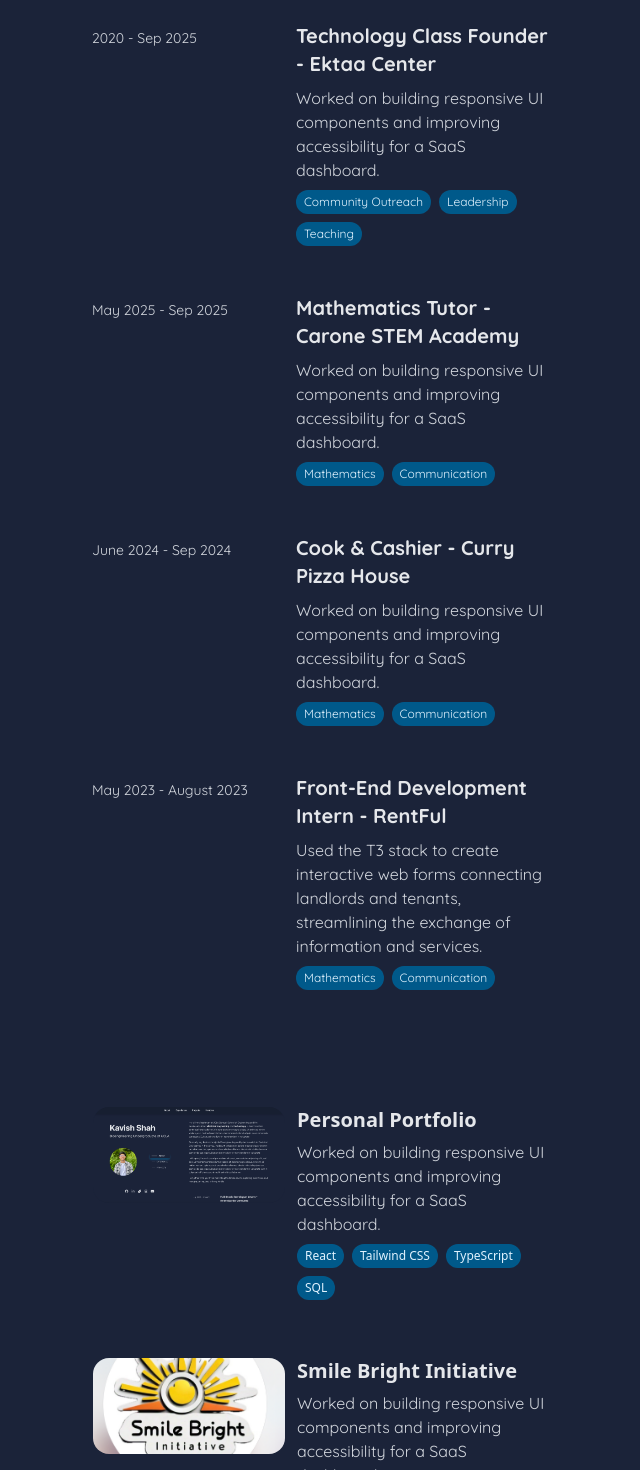
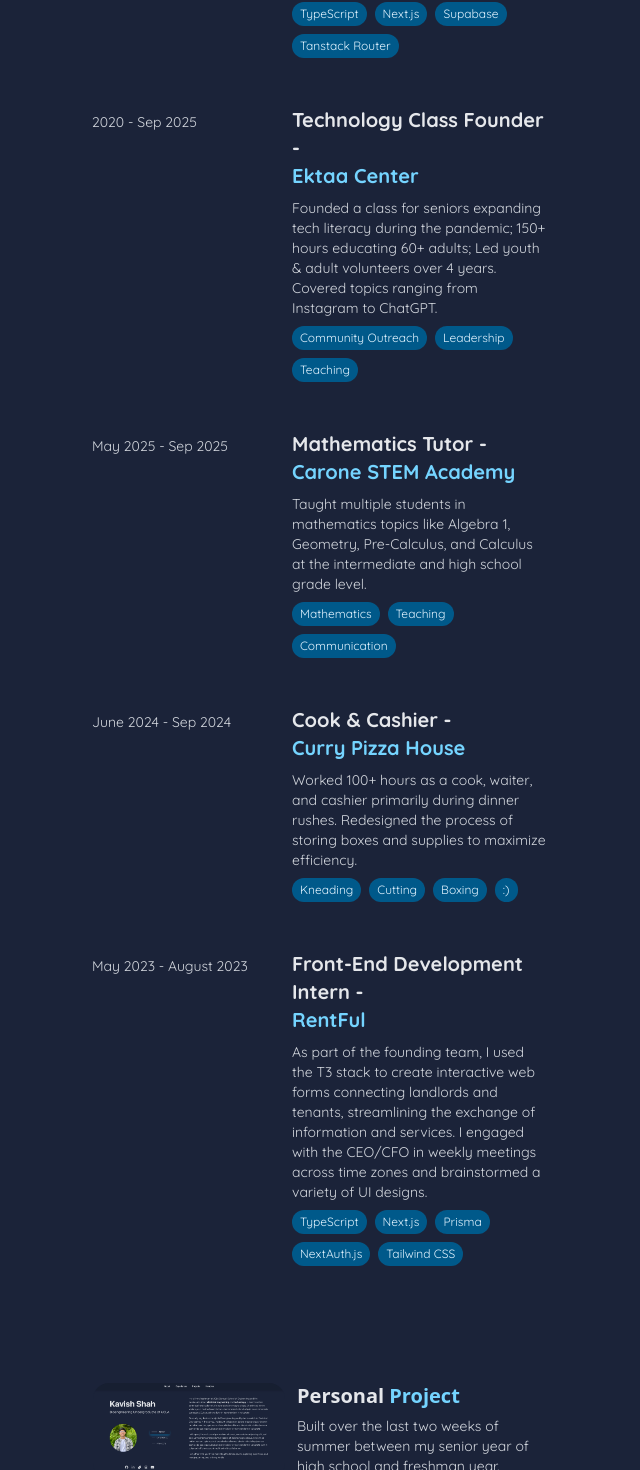
Before and after one commit to Kavish-Shah/Kabbage-Patch, a Next.js app: page / in a window 1280 px wide. Shown: the part 1084-2554 px from the top of the page, without its empty margins (576-1216 px from the left). Built offline with nearby package versions, Linux system fonts and the light colour scheme.

Commit message:
Final Changes * I think

```diff
--- a/src/app/components/about.tsx
+++ b/src/app/components/about.tsx
@@ -30,7 +30,7 @@
         <p>
             In my free time, you'll find me hitting the tennis courts, exploring local hikes, and lounging on my bed with my Kindle.
             One more thing, I love listening to podcasts, and my favorite is
-            <Link href="/hobbies" className="text-sky-300 md:text-gray-100 font-bold hover:text-sky-300"> Morning Brew</Link>!
+            <Link href="/https://www.mbdailyshow.com/" className="text-sky-300 md:text-gray-100 font-bold hover:text-sky-300"> Morning Brew</Link>!
         </p>
     </div>
     );
--- a/src/app/components/experience-box.tsx
+++ b/src/app/components/experience-box.tsx
@@ -4,7 +4,7 @@
 
 type ExperienceBoxProps = {
     period: string;
-    title: string;
+    title: React.ReactNode;
     description: string;
     technologies: string[];
 }
@@ -20,13 +20,13 @@
   </p>
 
   {/* Right side content */}
-  <div className="flex flex-col justify-between leading-normal lg:ml-3">
+  <div className="flex flex-col justify-between leading-normal lg:ml-2">
     <div className="mb-4">
       <div className="font-family-quicksand text-gray-200 font-bold text-xl mb-2">
         {title}
       </div>
 
-      <p className="font-family-quicksand text-gray-300 text-base">
+      <p className="font-family-quicksand text-gray-300 text-sm">
         {description}
       </p>
 
--- a/src/app/components/experience.tsx
+++ b/src/app/components/experience.tsx
@@ -8,34 +8,61 @@
         <div id="experience" className="flex flex-col items-center px-4 space-y-2 md:space-y-[1em]">
             <Box
                 period="July 2025 - Present"
-                title="Full Stack Developer Intern - AvantGarde Ventures"
-                description="Worked on building responsive UI components and improving accessibility for a SaaS dashboard."
+                title={<>
+                <p>FullStack Developer Intern - </p>
+                <Link href="https://www.bizprofile.net/ca/lake-forest/avant-garde-ventures-inc" target="_blank" className="text-sky-300 md:hover:text-purple-300">AvantGarde Ventures</Link>
+                </>
+                }
+                description="Currently, I'm working on creating a ground-up enterprise resource tracking software.
+                Through this internship, I have gained advanced knowledge of topics such as React, TypeScript, and Tailwind CSS,
+                and have learned about new technologies, including Supabase, Tanstack Router, and entrepreneurial concepts like capability modeling. "
                 technologies={["Capability Modelling", "Tailwind CSS", "TypeScript", "Next.js", "Supabase", "Tanstack Router"]}
             />
             <Box
                 period="2020 - Sep 2025"
-                title="Technology Class Founder - Ektaa Center "
-                description="Worked on building responsive UI components and improving accessibility for a SaaS dashboard."
+                title={<>
+                <p>Technology Class Founder - </p>
+                <Link href="https://actaonline.org/profile/ektaa-center/" target="_blank" className="text-sky-300 md:hover:text-purple-300">Ektaa Center</Link>
+                </>
+                }
+                description="Founded a class for seniors expanding tech literacy during the pandemic;
+                150+ hours educating 60+ adults; Led youth & adult volunteers over 4 years.
+                Covered topics ranging from Instagram to ChatGPT."
                 technologies={["Community Outreach", "Leadership", "Teaching"]}
             />
             <Box
                 period="May 2025 - Sep 2025"
-                title="Mathematics Tutor - Carone STEM Academy"
-                description="Worked on building responsive UI components and improving accessibility for a SaaS dashboard."
-                technologies={["Mathematics", "Communication"]}
+                title={<>
+                <p>Mathematics Tutor - </p>
+                <Link href="https://www.bizprofile.net/ca/lake-forest/avant-garde-ventures-inc" target="_blank" className="text-sky-300 md:hover:text-purple-300">Carone STEM Academy</Link>
+                </>
+                }
+                description="Taught multiple students in mathematics topics like Algebra 1, Geometry, Pre-Calculus, and Calculus
+                at the intermediate and high school grade level."
+                technologies={["Mathematics", "Teaching", "Communication"]}
             />
             <Box
                 period="June 2024 - Sep 2024"
-                title="Cook & Cashier - Curry Pizza House"
-                description="Worked on building responsive UI components and improving accessibility for a SaaS dashboard."
-                technologies={["Mathematics", "Communication"]}
+                title={<>
+                <p>Cook & Cashier - </p>
+                <Link href="https://currypizzahouse.com/locations/lake-forest/" target="_blank" className="text-sky-300 md:hover:text-purple-300">Curry Pizza House</Link>
+                </>
+                }
+                description="Worked 100+ hours as a cook, waiter, and cashier primarily during dinner rushes.
+                Redesigned the process of storing boxes and supplies to maximize efficiency."
+                technologies={["Kneading", "Cutting", "Boxing", ":)"]}
             />
             <Box
                 period="May 2023 - August 2023"
-                title=" Front-End Development Intern - RentFul"
-                description="Used the T3 stack to create interactive web forms connecting landlords and tenants,
-                streamlining the exchange of information and services."
-                technologies={["Mathematics", "Communication"]}
+                title={<>
+                <p>Front-End Development Intern - </p>
+                <p className="text-sky-300">RentFul</p>
+                </>
+                }
+                description="As part of the founding team, I used the T3 stack to create interactive web forms
+                connecting landlords and tenants, streamlining the exchange of information and services.
+                I engaged with the CEO/CFO in weekly meetings across time zones and brainstormed a variety of UI designs."
+                technologies={["TypeScript", "Next.js", "Prisma", "NextAuth.js", "Tailwind CSS"]}
             />
         </div>
         </>
--- a/src/app/components/hobbies/carousel.tsx
+++ b/src/app/components/hobbies/carousel.tsx
@@ -10,7 +10,7 @@
     { id: 4, src: "/sample4.jpg" },
     { id: 5, src: "/sample5.jpg" },
     { id: 6, src: "/sample6.jpg" },
-    { id: 7, src: "/sample6*.jpg" },
+    { id: 7, src: "/sample.jpg" },
     { id: 8, src: "/sample7.jpg" },
     { id: 9, src: "/sample8.jpg" },
     { id: 10, src: "/sample9.jpg" },
--- a/src/app/components/project-box.tsx
+++ b/src/app/components/project-box.tsx
@@ -4,7 +4,7 @@
 
 type ProjectBoxProps = {
     image: string;
-    title: string;
+    title: React.ReactNode;
     description: string;
     technologies: string[];
 }
@@ -34,7 +34,7 @@
         {title}
       </div>
 
-      <p className="font-family-quicksand text-gray-300 text-base mt-0">
+      <p className="text-sm font-family-quicksand text-gray-300 mt-0">
         {description}
       </p>
 
--- a/src/app/components/project.tsx
+++ b/src/app/components/project.tsx
@@ -10,20 +10,36 @@
 
         <Box
             image="/website.png"
-            title="Personal Portfolio"
-            description="Worked on building responsive UI components and improving accessibility for a SaaS dashboard."
+            title={
+            <p>Personal <Link href="https://currypizzahouse.com/locations/lake-forest/" target="_blank" className="text-sky-300 md:hover:text-purple-300"> Project</Link>
+            </p>
+
+            }
+            description="Built over the last two weeks of summer between my senior year of high school and freshman year.
+            Programmed in Visual Studio Code and fully open source on GitHub.
+            Used Daisy UI in part, with the vast majority of styling done using Tailwind CSS. "
             technologies={["React", "Tailwind CSS", "TypeScript", "SQL"]}
         />
         <Box
             image="/smilebright.jpg"
-            title="Smile Bright Initiative"
-            description="Worked on building responsive UI components and improving accessibility for a SaaS dashboard."
+            title={
+                <p className="text-gray-200 md:hover:text-sky-300">Smile Bright Initiative</p>
+            }
+            description="As a co-founder of a nonprofit to educate and provide resources to underprivileged
+            children regarding dental hygiene in India, I designed a website accessible in multiple languages
+            to maximize our reach using a combination of WordPress and Bluehost.
+            Ultimately, we impacted hundreds of children through outreach with schools and dentists. "
             technologies={["React", "Tailwind CSS", "TypeScript", "SQL"]}
         />
         <Box
             image="/momentum.png"
-            title="Stock Market Analysis Tool"
-            description="Worked on building responsive UI components and improving accessibility for a SaaS dashboard."
+            title={
+            <p>Stock Market <Link href="https://currypizzahouse.com/locations/lake-forest/" target="_blank" className="text-sky-300 md:hover:text-purple-300"> Analysis Tool</Link>
+            </p>
+
+            }
+            description="Developed a command-line application reliant on the Polygon & Yahoo Finance APIs to recommend stocks
+            to buy during a recession and for overall growth. Utilized the Beautiful Soup and Requests libraries. "
             technologies={["Python", "Pandas"]}
         />
          </div>
```
Also changed, not shown: 1 other file (tests, documents, lock files or other folders).
